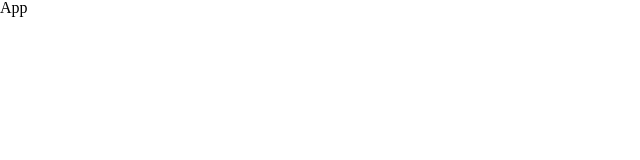
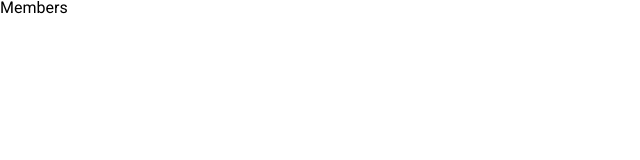
Before and after one commit to mikecode42/code42-members, a React (Create React App) app: page /members in a window 1280 px wide. Shown: the top 160 px of the page, without its empty margins (0-640 px from the left). Built offline with nearby package versions, Linux system fonts and the light colour scheme.

Commit message:
Adds material-ui and basic routing.

```diff
--- a/package.json
+++ b/package.json
@@ -3,9 +3,12 @@
   "version": "0.1.0",
   "private": true,
   "dependencies": {
+    "material-ui": "^1.0.0-beta.4",
     "react": "^15.6.1",
     "react-dom": "^15.6.1",
-    "react-scripts": "1.0.11"
+    "react-router-dom": "^4.1.2",
+    "react-scripts": "1.0.11",
+    "typeface-roboto": "0.0.35"
   },
   "scripts": {
     "start": "react-scripts start",
--- a/src/App.js
+++ b/src/App.js
@@ -1,3 +1,12 @@
 import React from 'react';
+import { BrowserRouter as Router, Route, Redirect } from 'react-router-dom';
 
-export default () => <div>App</div>;
+import Members from './containers/Members';
+
+export default () =>
+  (<Router>
+    <div>
+      <Route exact path="/" render={() => <Redirect to="/members" />} />
+      <Route path="/members" component={Members} />
+    </div>
+  </Router>);
--- /dev/null
+++ b/src/containers/Members/components/MemberList/index.js
@@ -0,0 +1,3 @@
+import React from 'react';
+
+export default () => <div>Member List</div>;
--- /dev/null
+++ b/src/containers/Members/containers/MemberDetail/index.js
@@ -0,0 +1,3 @@
+import React from 'react';
+
+export default () => <div>Member Detail</div>;
--- /dev/null
+++ b/src/containers/Members/index.js
@@ -0,0 +1,11 @@
+import React from 'react';
+
+import { Route } from 'react-router-dom';
+
+import MemberDetail from './containers/MemberDetail';
+
+export default () =>
+  (<div>
+    <p>Members</p>
+    <Route path="/members/:id" component={MemberDetail} />
+  </div>);
--- a/src/index.css
+++ b/src/index.css
@@ -53,5 +53,6 @@ table {
 
 /* Global styles */
 html, body, #root {
+  font-family: 'Roboto', sans-serif;
   height: 100%;
 }
--- a/src/index.js
+++ b/src/index.js
@@ -1,5 +1,7 @@
 import React from 'react';
 import ReactDOM from 'react-dom';
+import 'typeface-roboto/index.css';
+
 import './index.css';
 import App from './App';
 import registerServiceWorker from './registerServiceWorker';
```
Also changed, not shown: 1 other file (tests, documents, lock files or other folders).
